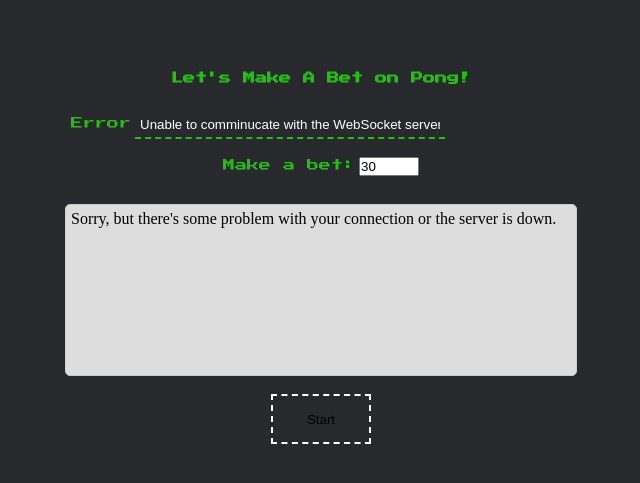
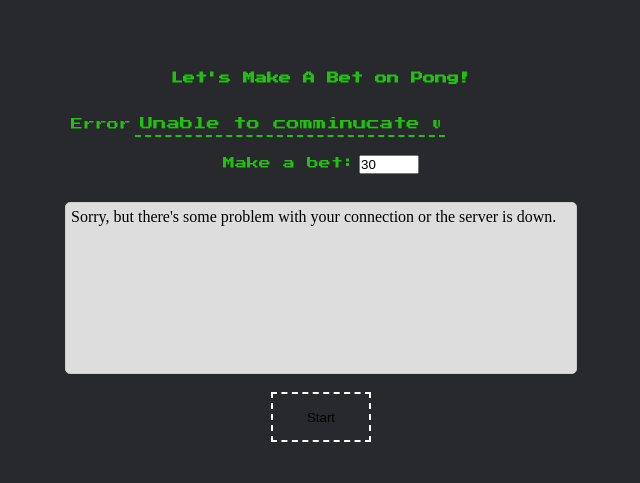
Before and after one commit to tesla809/Pongzi, a plain HTML site: page index.html in a window 1280 px wide. Shown: the part 35-518 px from the top of the page, without its empty margins (319-959 px from the left). Drawn offline with nearby package versions, Linux system fonts and the light colour scheme.

Commit message:
broken git test

```diff
--- a/ws-style.css
+++ b/ws-style.css
@@ -53,7 +53,9 @@ form {
 	border: none;
 	border-bottom: 2px dashed #20C20E;
 	background: transparent;
-	color: #fff;
+	caret-color: #20C20E;
+	color: #20C20E;
+	font-family: 'Press Start 2P', cursive;
     margin-top:10px;
     padding:5px;
     width:300px;
@@ -62,6 +64,7 @@ form {
 input:focus {
 	outline: none;
 }
+
 
 
 
```
